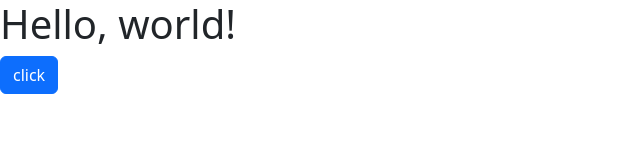
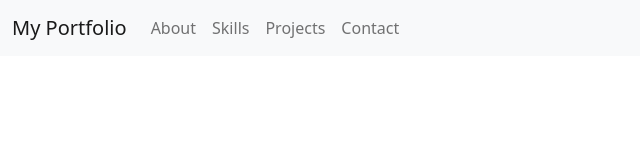
Before and after one commit to Chawa1/My-portfolio, a plain HTML site: page index.html in a window 1280 px wide. Shown: the whole page, without its empty margins (0-640 px from the left). Drawn offline with nearby package versions, Linux system fonts and the light colour scheme.

Commit message:
feat: add navigation bar

```diff
--- a/index.html
+++ b/index.html
@@ -11,10 +11,33 @@
 </head>
 <body>
 
+<!-- start navigation bar -->
+<nav class="navbar navbar-expand-lg bg-light">
+    <div class="container-fluid">
+      <a class="navbar-brand" href="#">My Portfolio</a>
+      <button class="navbar-toggler" type="button" data-bs-toggle="collapse" data-bs-target="#navbarNavDropdown" aria-controls="navbarNavDropdown" aria-expanded="false" aria-label="Toggle navigation">
+        <span class="navbar-toggler-icon"></span>
+      </button>
+      <div class="collapse navbar-collapse" id="navbarNavDropdown">
+        <ul class="navbar-nav">
+          <li class="nav-item">
+            <a class="nav-link" href="#about">About</a>
+          </li>
 
-    <h1>Hello, world!</h1>
-<button class="btn btn-primary">click</button>
-
+          <li class="nav-item">
+            <a class="nav-link" href="#skills">Skills</a>
+          </li>
+          <li class="nav-item">
+            <a class="nav-link" href="#projects">Projects</a>
+          </li>
+          <li class="nav-item">
+            <a class="nav-link" href="#contact">Contact</a>
+          </li>
+        </ul>
+      </div>
+    </div>
+  </nav>
+<!-- end navigation bar -->
 
 
     <script
```
